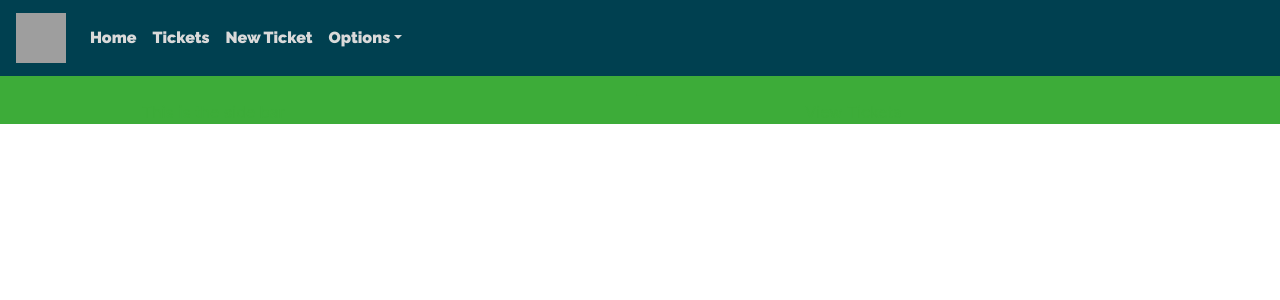
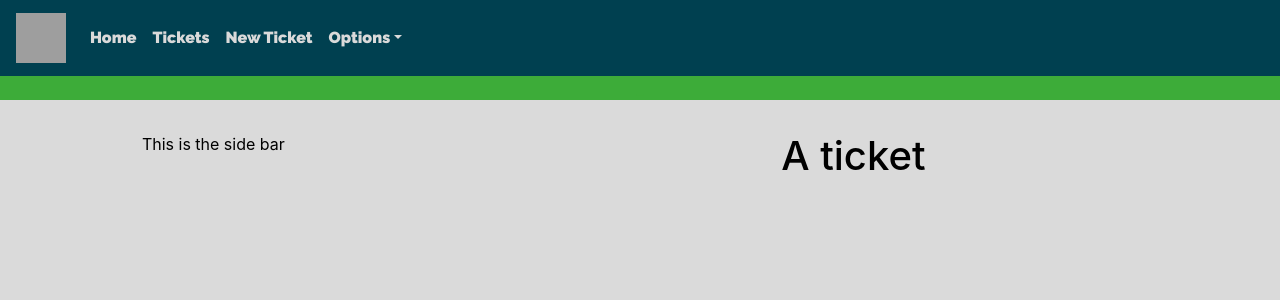
Before and after one commit to AAtkinsonQA/SFIA3, a React (Create React App) app in the folder sfia3frontend/: page /viewTickets in a window 1280 px wide. Shown: the top 300 px of the page. Built offline with nearby package versions, Linux system fonts and the light colour scheme; grey boxes are pictures that could not be loaded.

Commit message:
bottomless and scrolltotop

```diff
--- a/sfia3frontend/src/App.css
+++ b/sfia3frontend/src/App.css
@@ -100,3 +100,9 @@
 .nav-link{
   color: #dadada !important;
 }
+
+.create{
+  color:black;
+  padding-top: 2em;
+  height: 100vh;
+}
--- a/sfia3frontend/src/App.js
+++ b/sfia3frontend/src/App.js
@@ -16,6 +16,7 @@ import ContactUs from './Components/pages/contactUs.jsx';
 import { Switch, Route, BrowserRouter as Router, Link} from 'react-router-dom';
 import Hub from './Components/pages/Hub';
 import ViewTickets from './Components/pages/viewTickets';
+import ScrollToTop from './Components/ScrollToTop';
 
 
 library.add(fab, faFolderOpen, faFileAlt, faAddressBook)
@@ -27,6 +28,7 @@ function App() {
         @import url('https://fonts.googleapis.com/css2?family=Raleway:wght@900&display=swap');
       </style>
       <Router>
+      <ScrollToTop />
       <Switch>
         <Route path="/createTicket" component={CreateTicket} exact/>
           <Route path="/contactUs" component={ContactUs} exact/>
--- /dev/null
+++ b/sfia3frontend/src/Components/ScrollToTop.jsx
@@ -0,0 +1,12 @@
+import { useEffect } from "react";
+import { useLocation } from "react-router-dom";
+
+export default function ScrollToTop() {
+  const { pathname } = useLocation();
+
+  useEffect(() => {
+    window.scrollTo(0, 0);
+  }, [pathname]);
+
+  return null;
+}
--- a/sfia3frontend/src/Components/SelectOptions.jsx
+++ b/sfia3frontend/src/Components/SelectOptions.jsx
@@ -12,18 +12,20 @@ const SelectOptions = () => {
           <div class="col-lg-4">
           <Link to="/createTicket">
           <FontAwesomeIcon icon="file-alt" size="6x" color="#004050"/>
-          </Link>
             <h3 class="buttontag">Create a Ticket</h3>
+            </Link>
           </div>
           <div class="col-lg-4">
+          <Link to="/viewTickets">
           <FontAwesomeIcon icon="folder-open" size="6x" color="#004050"/>
             <h3 class="buttontag">View All Tickets</h3>
+            </Link>
           </div>
           <div class="col-lg-4">
           <Link to="/contactUs">
           <FontAwesomeIcon icon="address-book" size="6x" color="#004050"/>
-          </Link>
             <h3 class="buttontag">Contact Us</h3>
+            </Link>
           </div>
         </div>
       </section>
--- /dev/null
+++ b/sfia3frontend/src/Components/Ticket.jsx
@@ -0,0 +1,9 @@
+import React from 'react';
+
+
+const Ticket = () => {
+return(
+    <h1>A ticket</h1>
+ );
+}
+export default Ticket;
--- a/sfia3frontend/src/Components/pages/contactUs.jsx
+++ b/sfia3frontend/src/Components/pages/contactUs.jsx
@@ -25,8 +25,8 @@ const ContactUs = () => {
         <SiteNavbar />
         <Container fluid>
             <Row>
-                <Col className="shaded" sm={4}>This is the side bar</Col>
-                <Col className="shaded" sm={8}>
+                <Col className="shaded create" sm={4}>This is the side bar</Col>
+                <Col className="shaded create" sm={8}>
                     <Form noValidate validated={validated} onSubmit={handleSubmit}>
 
                         <Form.Row>
--- a/sfia3frontend/src/Components/pages/createTicket.jsx
+++ b/sfia3frontend/src/Components/pages/createTicket.jsx
@@ -25,8 +25,8 @@ const CreateTicket = () => {
         <SiteNavbar />
         <Container fluid>
             <Row>
-                <Col className="shaded" sm={4}>This is the side bar</Col>
-                <Col className="shaded" sm={8}>
+                <Col className="shaded create" sm={4}>This is the side bar</Col>
+                <Col className="shaded create" sm={8}>
                     <Form noValidate validated={validated} onSubmit={handleSubmit}>
                         <Form.Row>
                             <Form.Group as={Col} md="4" controlId="validationCustom01">
--- a/sfia3frontend/src/Components/pages/viewTickets.jsx
+++ b/sfia3frontend/src/Components/pages/viewTickets.jsx
@@ -3,6 +3,7 @@ import { Row } from 'react-bootstrap';
 import { Col, Container } from 'react-bootstrap';
 import { Form } from 'react-bootstrap';
 import SiteNavbar from '../SiteNavbar';
+import Ticket from '../Ticket';
 
 const ViewTickets = () => {
 return(
@@ -10,9 +11,9 @@ return(
 <SiteNavbar/>
 <Container fluid>
     <Row>
-        <Col sm={4}>This is the side bar</Col>
-        <Col sm={8}>
-            View Tickets
+        <Col className="shaded create" sm={4}>This is the side bar</Col>
+        <Col className="shaded create"  sm={8}>
+            <Ticket/>
         </Col>
     </Row>
 </Container>
```
Also changed, not shown: sfia3frontend/src/static.json (added, +10 -0 lines).
